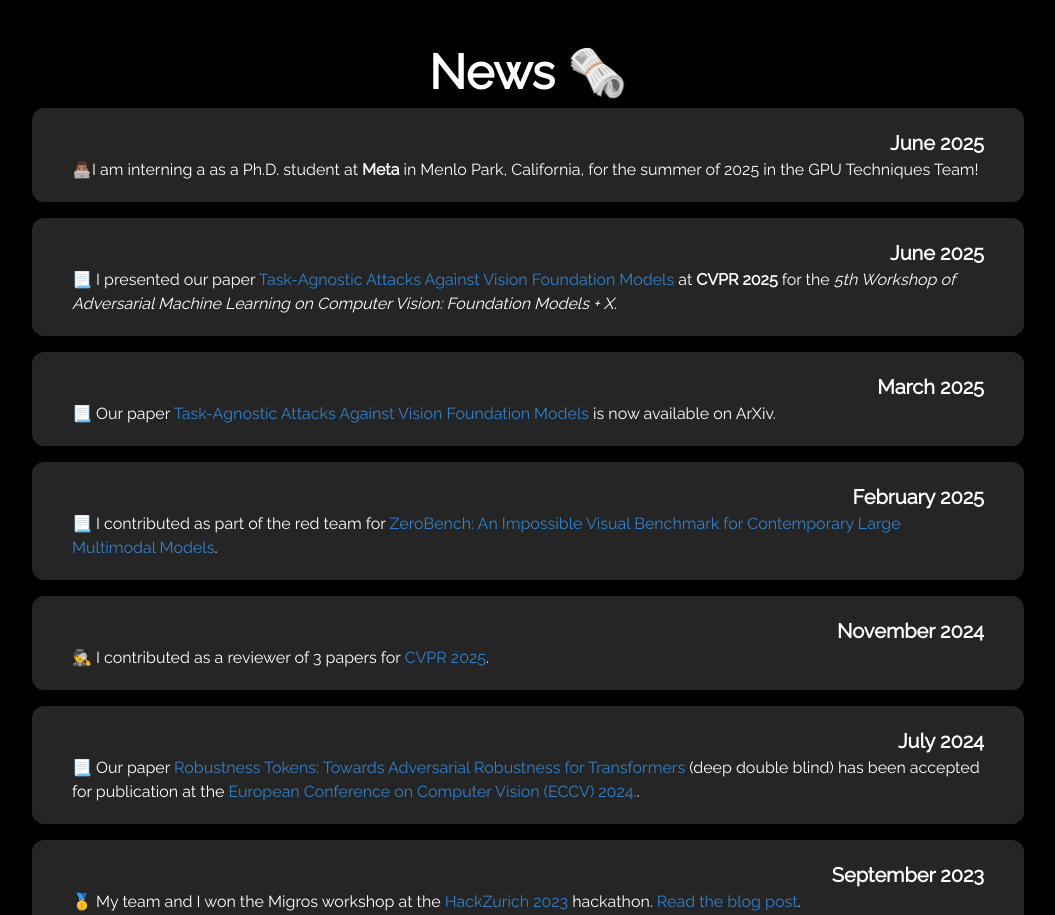
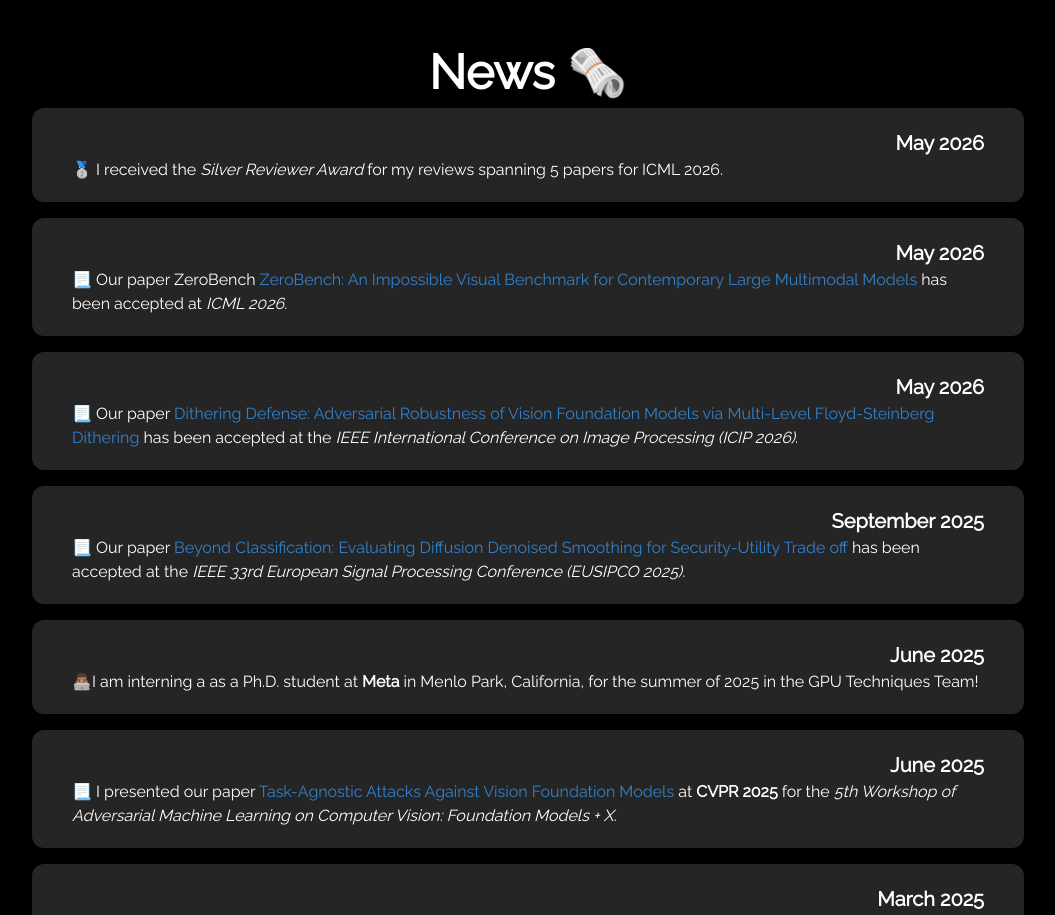
Before and after one commit to BrianPulfer/website, a Next.js app: page / in a window 1280 px wide. Shown: the part 920-1835 px from the top of the page, without its empty margins (112-1167 px from the left). Built offline with nearby package versions, Linux system fonts and the light colour scheme.

Commit message:
Latest news

```diff
--- a/src/pages/index.tsx
+++ b/src/pages/index.tsx
@@ -76,6 +76,18 @@ export default function Home (): JSX.Element {
         News 🗞️
       </Text>
       <Box className='flex flex-col space-y-4'>
+        <News title={'May 2026'}>
+          🥈 I received the <i>Silver Reviewer Award</i> for my reviews spanning 5 papers for ICML 2026.
+        </News>
+        <News title={'May 2026'}>
+          📃 Our paper ZeroBench <Link textColor={'blue.500'} href={'https://arxiv.org/abs/2502.09696'}>ZeroBench: An Impossible Visual Benchmark for Contemporary Large Multimodal Models</Link> has been accepted at <i>ICML 2026</i>.
+        </News>
+        <News title={'May 2026'}>
+          📃 Our paper <Link textColor={'blue.500'} href={'https://arxiv.org/abs/2605.23065'}>Dithering Defense: Adversarial Robustness of Vision Foundation Models via Multi-Level Floyd-Steinberg Dithering</Link> has been accepted at the <i>IEEE International Conference on Image Processing (ICIP 2026)</i>.
+        </News>
+        <News title={'September 2025'}>
+          📃 Our paper <Link textColor={'blue.500'} href={'https://arxiv.org/abs/2505.15594'}>Beyond Classification: Evaluating Diffusion Denoised Smoothing for Security-Utility Trade off</Link> has been accepted at the <i>IEEE 33rd European Signal Processing Conference (EUSIPCO 2025)</i>.
+        </News>
         <News title={'June 2025'}>
            👨🏽‍💻I am interning a as a Ph.D. student at <b>Meta</b> in Menlo Park, California, for the summer of 2025 in the GPU Techniques Team!
         </News>
```
